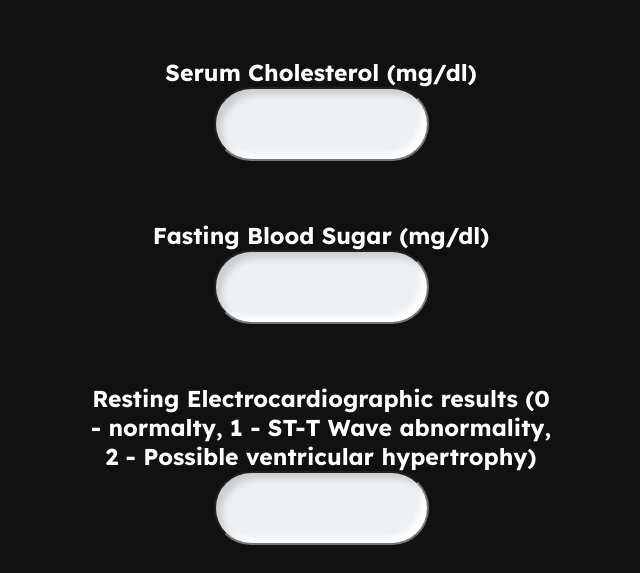
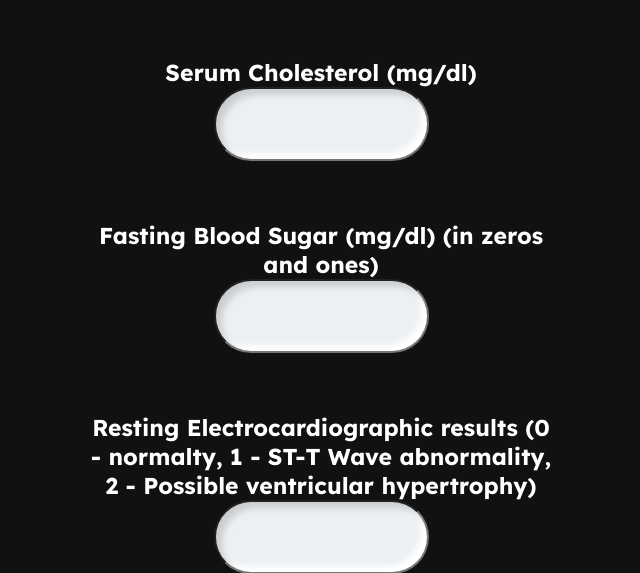
Before and after one commit to AbdulHafeez2004/upload-practice, a Flask app: page / in a window 1280 px wide. Shown: the part 1187-1760 px from the top of the page, without its empty margins (319-959 px from the left). Run offline with Flask 2, Linux system fonts and the light colour scheme; parts of the project's set-up code (start-up, migrations or seed data) failed here and were passed over.

Commit message:
latest commit

```diff
--- a/templates/index.html
+++ b/templates/index.html
@@ -100,7 +100,7 @@ target - have disease or not (1=yes, 0=no) (= the predicted attribute) -->
                             <input id="chol" name='chol' type="number" class="validate" required>
                         </div>
                         <div class="input right" data-aos="fade-left" data-aos-duration="3000">
-                            <label for="fbs"><b>Fasting Blood Sugar (mg/dl)</b></label>
+                            <label for="fbs"><b>Fasting Blood Sugar (mg/dl) (in zeros and ones)</b></label>
                             <br>
                             <input id="fbs" name='fbs' type="number" class="validate" required>
                         </div>
```
